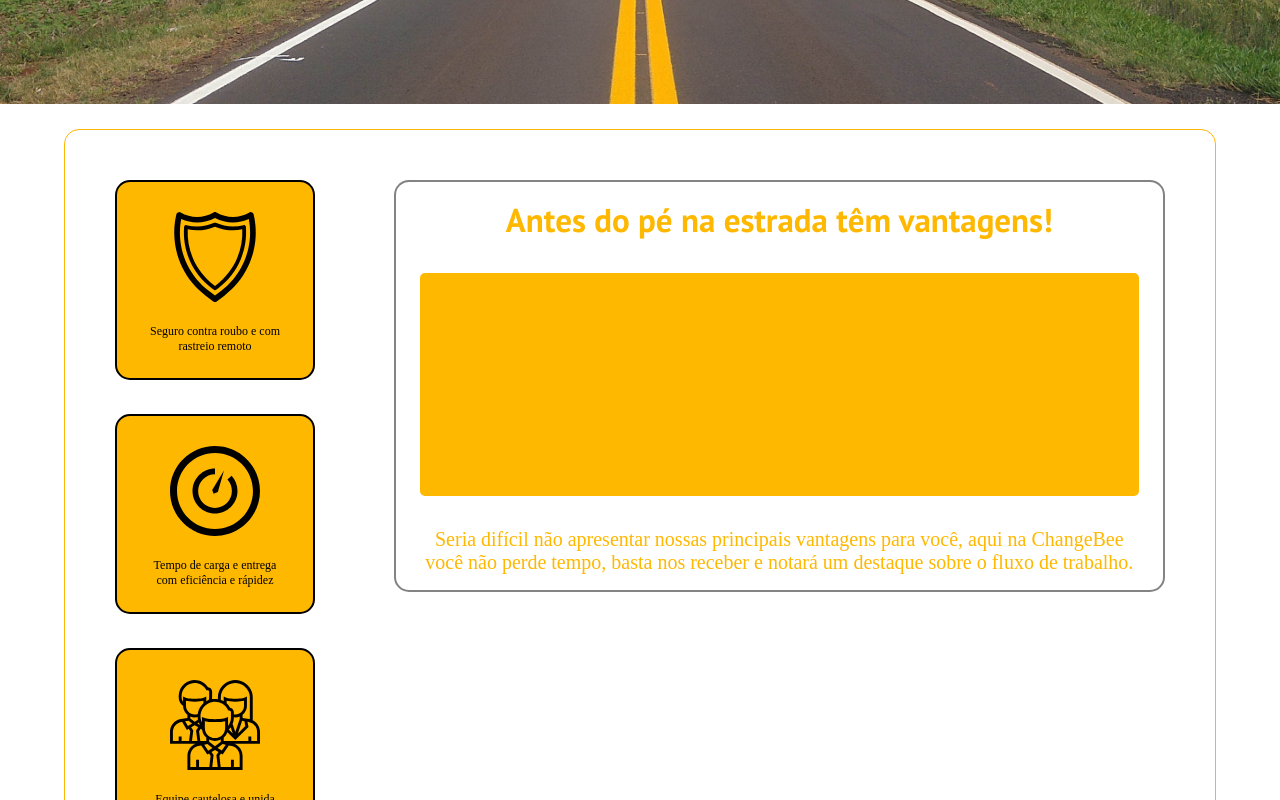
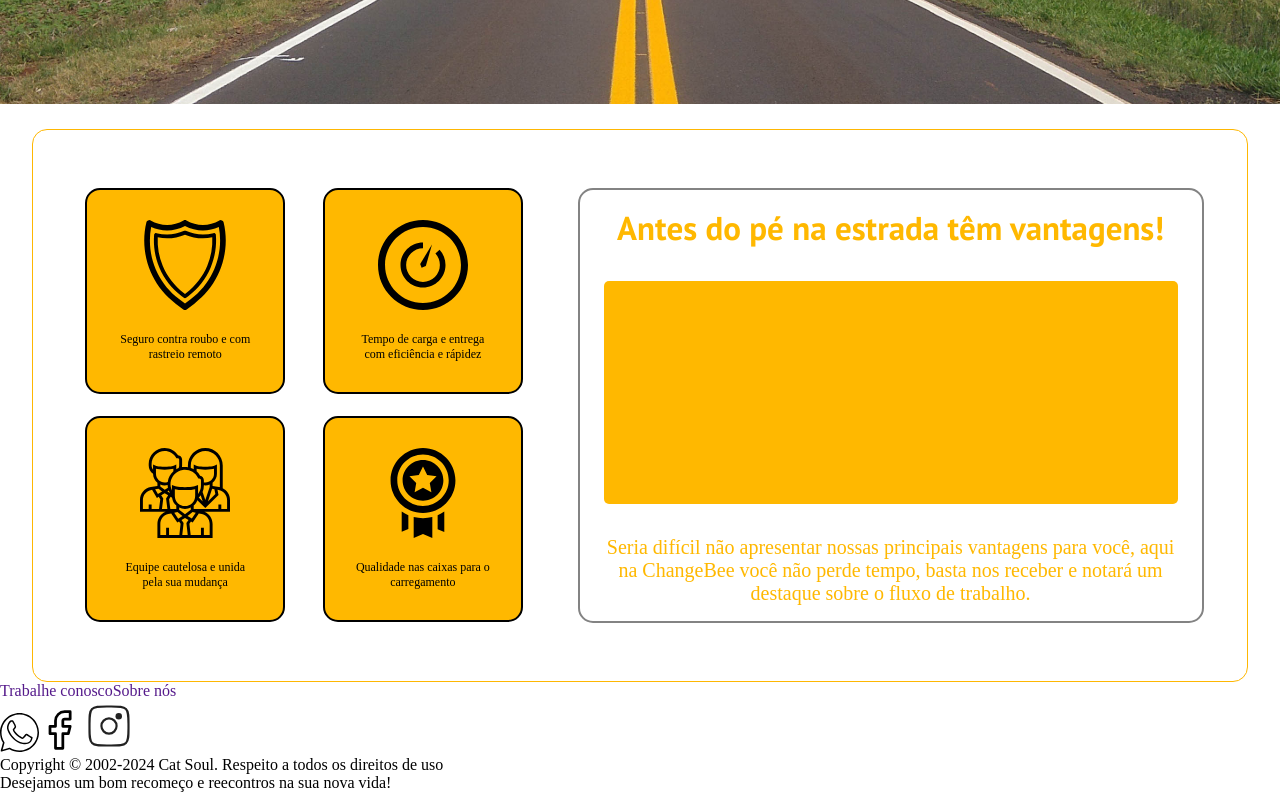
Before and after one commit to PauloBezz/ChangeBee, a React (Vite) app: page / in a window 1280 px wide. Shown: the part 580-1380 px from the top of the page. Built offline with nearby package versions, Linux system fonts and the light colour scheme; a web font is replaced by a local one.

Commit message:
fix: styles Cards and CardSmall component

```diff
--- a/src/components/Cards/CardSmall/styles.module.css
+++ b/src/components/Cards/CardSmall/styles.module.css
@@ -4,7 +4,8 @@
     display: flex;
     flex-direction: column;
     width: 200px;
-    height: 200px;
+    max-width: 200px;
+    height: fit-content;
     background-color: #FFB800;
     border: 2px black solid;
     border-radius: 15px;
--- a/src/components/Cards/styles.module.css
+++ b/src/components/Cards/styles.module.css
@@ -1,17 +1,25 @@
-.container{
+.container {
     display: flex;
     margin: auto;
-    width: 90%;
-    padding: 50px;
+    width: 95%;
+    padding: 58px 38px;
     background-color: transparent;
     border: 1px solid #FEB702;
     border-radius: 15px;
     margin-top: 25px;
+    justify-content: space-around;
+    gap: 35px;
 }
 
-.cards{
+.cards {
     display: flex;
-    width: 50%;
+    width: 40%;
     flex-wrap: wrap;
-    gap: 34px;
+    justify-content: space-around;
+    gap: 20px;
 }
+
+.banner {
+    display: flex;
+    width: 55%;
+}
```
